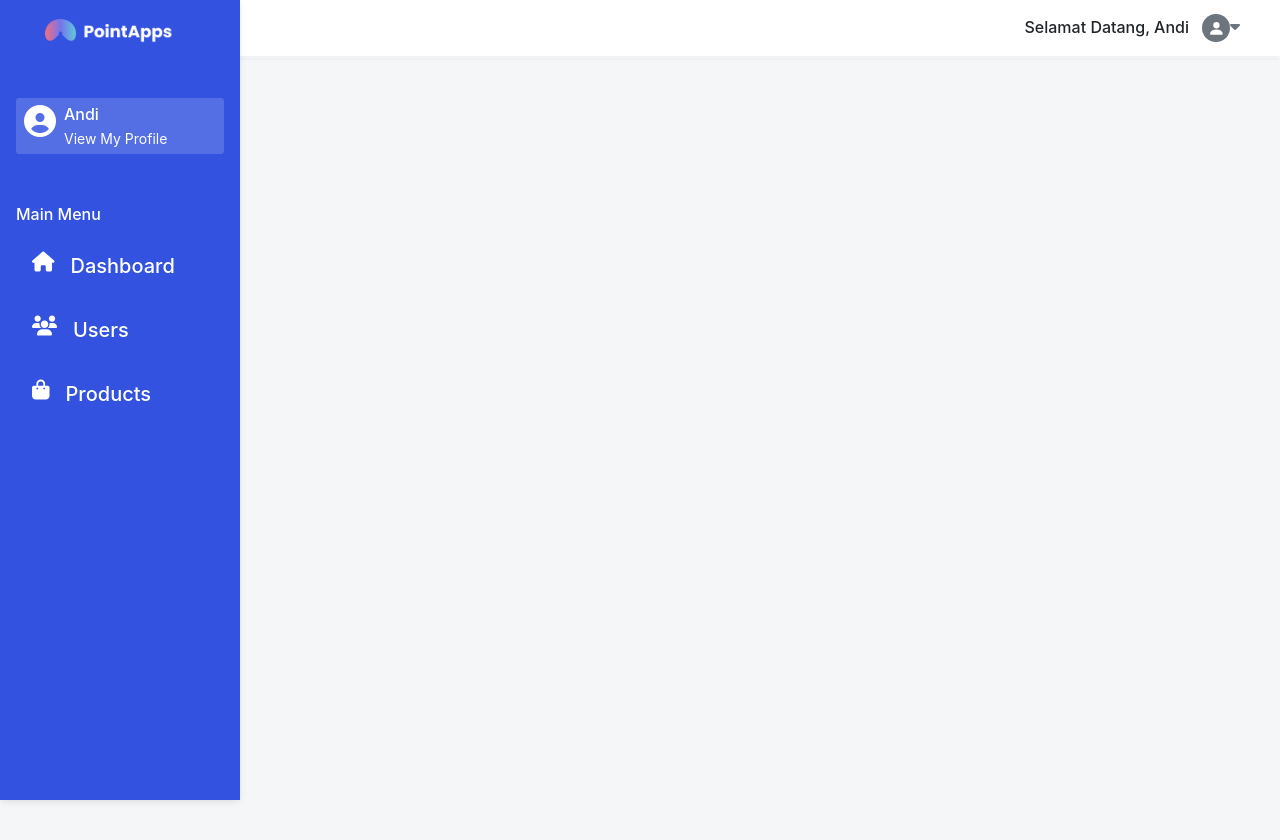
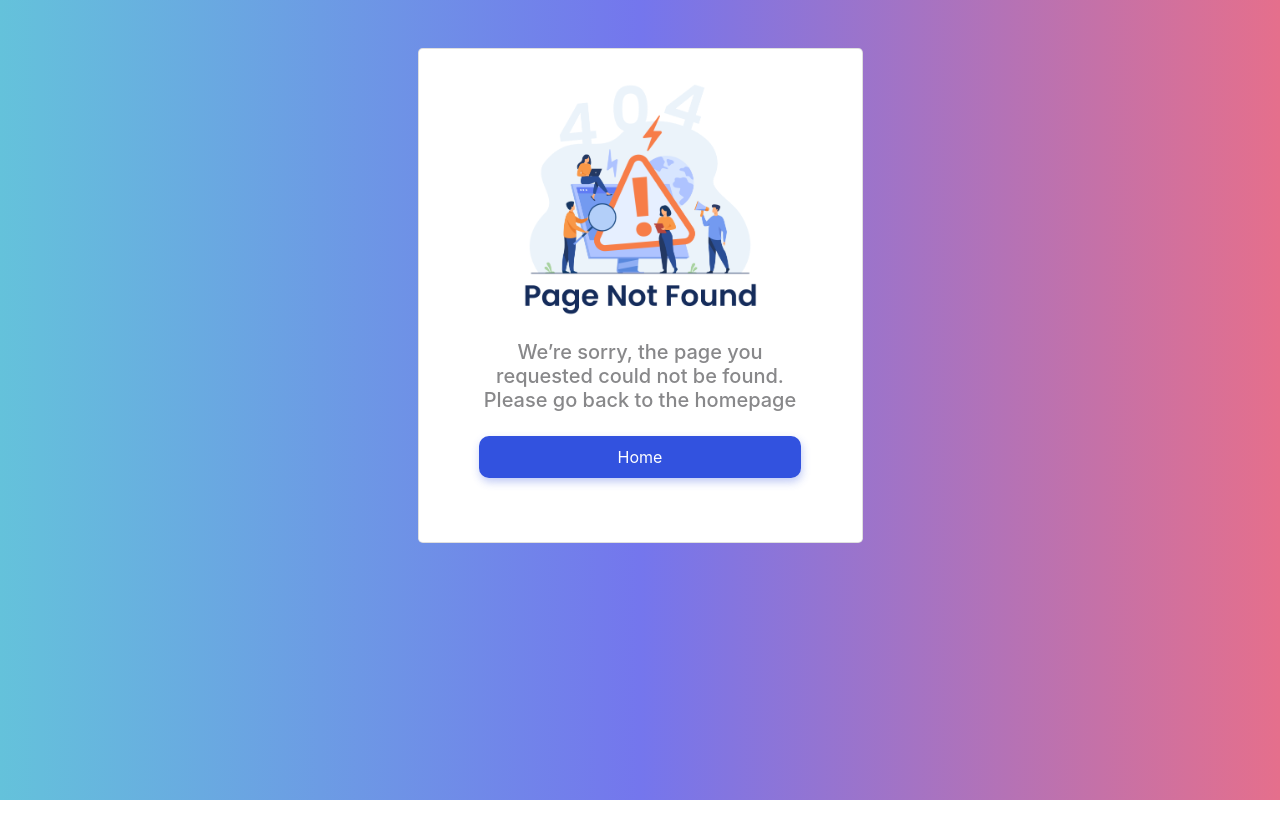
Before and after one commit to kelompok38CapstoneProject/Vue-loyalty-point, a Nuxt app: page /error in a window 1280 px wide. Shown: the top 840 px of the page. After the commit the page ends 800 px from the top, so only its background shows below. Built offline with nearby package versions, Linux system fonts and the light colour scheme.

Commit message:
add error page

```diff
--- /dev/null
+++ b/components/Error.vue
@@ -0,0 +1,94 @@
+<template>
+  <div>
+    <div class="container py-5 h-100">
+      <div class="row d-flex justify-content-center align-items-center h-100">
+        <div class="col-12 col-md-8 col-lg-6 col-xl-5">
+          <div class="card py-4 rounded-lg">
+            <img
+              src="/assets/img/warning_illustration.png"
+              alt=""
+              style="width: 55%; margin: 0 auto"
+            />
+            <div class="card-body py-4 text-center">
+              <section class="py" style="width: 80%; margin: 0 auto">
+                <form>
+                  <h5 class="mb-4" style="font-weight: 500; color: #88888A;">
+                    We’re sorry, the page you requested could not be found.
+                    Please go back to the homepage
+                  </h5>
+
+                  <div class="form-group">
+                    <button
+                      type="submit"
+                      class="btn btn-block text-white py-2 rounded-md login-btn"
+                    >
+                      Home
+                    </button>
+                  </div>
+                  <!-- form-group// -->
+                </form>
+              </section>
+            </div>
+          </div>
+        </div>
+      </div>
+    </div>
+  </div>
+</template>
+
+<script>
+export default {}
+</script>
+
+<style>
+.login-btn {
+  background-color: #3252df;
+  box-shadow: 1px 4px 8px rgba(50, 82, 223, 0.3);
+}
+.login-btn:hover {
+  background-color: #3564dc;
+  box-shadow: 1px 7px 8px rgba(50, 82, 223, 0.3);
+}
+
+.input-group .icon-addon .form-control {
+  border-radius: 0;
+}
+
+.icon-addon {
+  position: relative;
+  color: #b0b0b0;
+  display: block;
+}
+
+.icon-addon:after,
+.icon-addon:before {
+  display: table;
+  content: ' ';
+}
+
+.icon-addon:after {
+  clear: both;
+}
+
+.icon-addon.addon-md .glyphicon,
+.icon-addon .glyphicon,
+.icon-addon.addon-md .fa,
+.icon-addon .fa {
+  position: absolute;
+  z-index: 2;
+  left: 10px;
+  font-size: 14px;
+  width: 20px;
+  margin-left: -2.5px;
+  text-align: center;
+  padding: 10px 0;
+  top: 5px;
+}
+
+.icon-addon.addon-lg .form-control {
+  line-height: 1.33;
+  height: 46px;
+  font-size: 18px;
+  padding: 10px 16px 10px 40px;
+}
+</style>
--- /dev/null
+++ b/pages/error/index.vue
@@ -0,0 +1,26 @@
+<template>
+  <div class="bg-login">
+    <Error />
+  </div>
+</template>
+
+<script>
+export default {
+  layout: 'authLayout',
+}
+</script>
+
+<style>
+.bg-login {
+  background-image: linear-gradient(to right, #64c2db, #7476ed, #e56f8c);
+  height: 100vh;
+  position: relative;
+}
+.login-center {
+  margin: 0;
+  position: absolute;
+  top: 50%;
+  -ms-transform: translateY(-50%);
+  transform: translateY(-50%);
+}
+</style>
```
Also changed, not shown: static/assets/img/warning_illustration.png (added).
